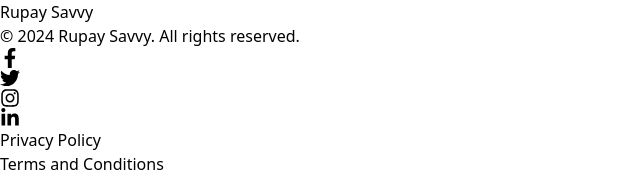
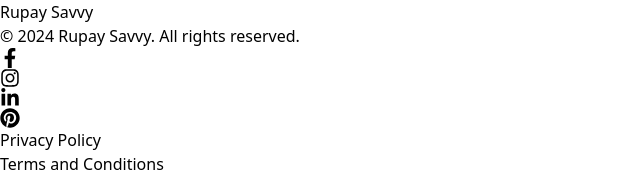
Before and after one commit to xauravww/affiliate-blogging, a React (Vite) app in the folder frontend/: page / in a window 1280 px wide. Shown: the part 1688-1866 px from the top of the page, without its empty margins (0-640 px from the left). Built offline with nearby package versions, Linux system fonts and the light colour scheme; no server answers.

Commit message:
Added : robots.txt , Pinterest in footer

```diff
--- a/frontend/src/App.jsx
+++ b/frontend/src/App.jsx
@@ -11,6 +11,8 @@
 import NotFoundPage from './pages/NotFoundPage';
 import Footer from './components/Footer';
 import ContactUsPage from './pages/ContactUs';
+
+import robotstxtfile from '../public/robots.txt'
 function App() {
   return (
     <div className='w-full h-screen bg-[#F2F2F2]'>
@@ -28,6 +30,7 @@
               <Route path='/disclaimer' element={<InfoDisplay textData={disclaimer} title={"Disclaimer"} />} />
               <Route path='/' element={<Home />} title={"Home Page"} />
               <Route path='/page-not-found' element={<NotFoundPage />} title={"404 Not Found"} />
+              <Route path='/robots.txt' element={robotstxtfile} />
               <Route path='/*' element={<NotFoundPage />} title={"404 Not Found"} />
             </Routes>
 
--- a/frontend/src/components/Footer.jsx
+++ b/frontend/src/components/Footer.jsx
@@ -1,5 +1,5 @@
 import React, { useContext } from 'react';
-import { FaFacebookF, FaTwitter, FaInstagram, FaLinkedinIn } from 'react-icons/fa';
+import { FaFacebookF, FaTwitter, FaInstagram, FaLinkedinIn ,FaPinterest } from 'react-icons/fa';
 import { navbarContext } from '../context/NavbarContext';
 import { Link } from 'react-router-dom';
 
@@ -17,14 +17,14 @@
                     <a href={import.meta.env.VITE_FB_URL} target="_blank" rel="noopener noreferrer" className="text-gray-400 hover:text-white mx-2">
                         <FaFacebookF size="20" />
                     </a>
-                    <a href={import.meta.env.VITE_TWITTER_URL} target="_blank" rel="noopener noreferrer" className="text-gray-400 hover:text-white mx-2">
-                        <FaTwitter size="20" />
-                    </a>
                     <a href={import.meta.env.VITE_INSTAGRAM_URL} target="_blank" rel="noopener noreferrer" className="text-gray-400 hover:text-white mx-2">
                         <FaInstagram size="20" />
                     </a>
                     <a href={import.meta.env.VITE_LINKEDIN_URL} target="_blank" rel="noopener noreferrer" className="text-gray-400 hover:text-white mx-2">
                         <FaLinkedinIn size="20" />
+                    </a>
+                    <a href={import.meta.env.VITE_PINTEREST_URL} target="_blank" rel="noopener noreferrer" className="text-gray-400 hover:text-white mx-2">
+                        <FaPinterest size="20" />
                     </a>
                 </div>
             </div>
```
Also changed, not shown: frontend/public/robots.txt (added).
